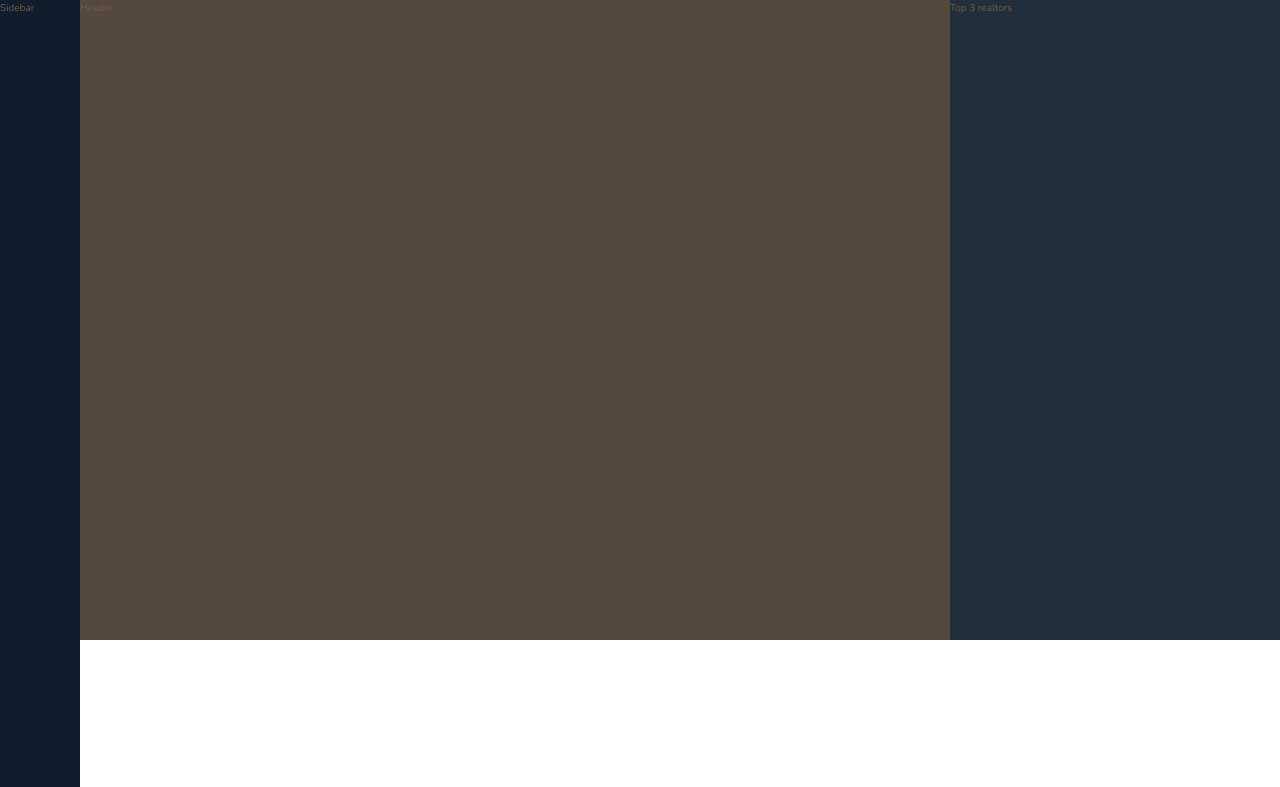
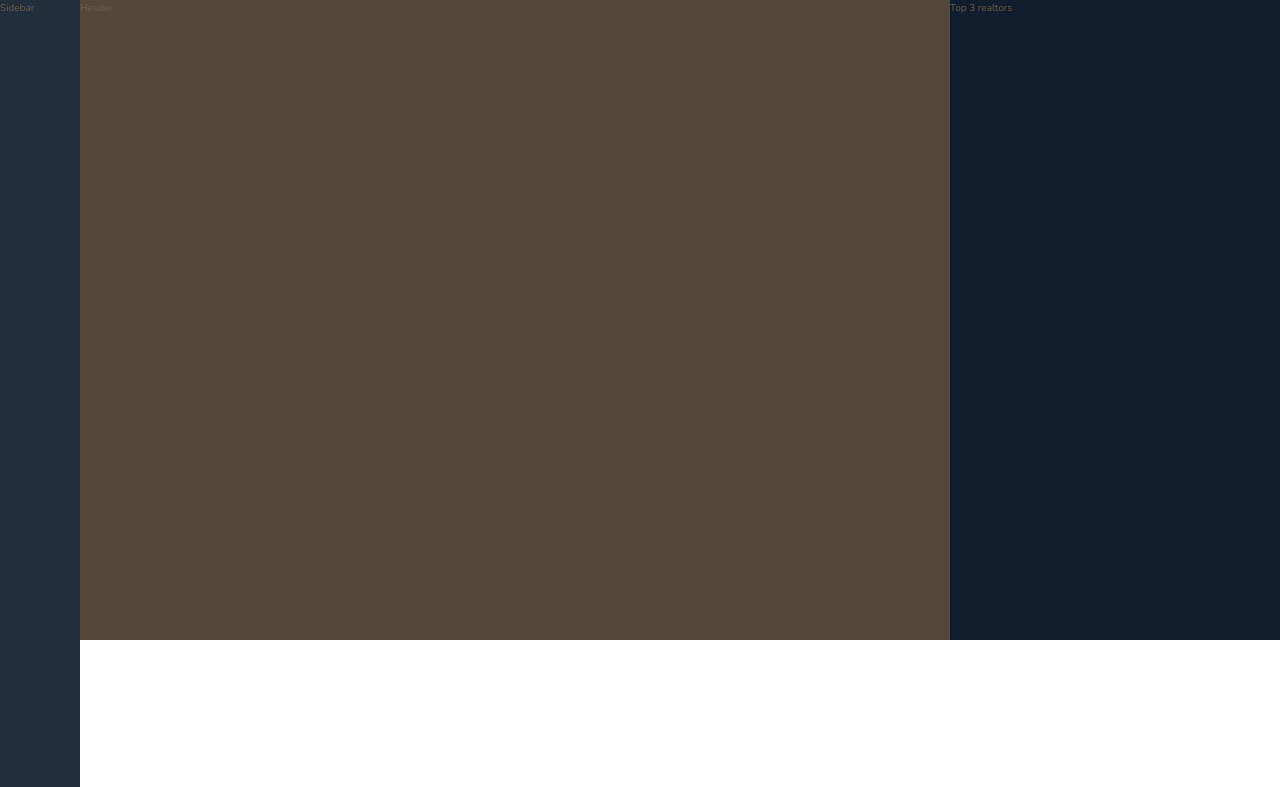
Before and after one commit to swarajlaha/Homezie, a website: page index.html in a window 1280 px wide. Shown: the top 787 px of the page. Drawn offline with nearby package versions, Linux system fonts and the light colour scheme; files that its build step writes are made by us from their sources.

Commit message:
Added color white

```diff
--- a/sass/_base.scss
+++ b/sass/_base.scss
@@ -1,11 +1,12 @@
 // COLOR VARIABLES
-$color-primary: #101d2c;
-$color-primary-dark: #212F3D;
+$color-primary: #212F3D;
+$color-primary-dark: #101d2c;
 $color-secondary: #2E4053;
 $color-grey-light-1: #f9f7f6;
 $color-grey-light-2: #aaa;
 $color-grey-dark-1: #54483A;
 $color-grey-dark-2: #6D5D4B;
+$color-white: #fff;
 // FONT VARIABLES
 $font-primary: 'Nunito',
 sans-serif;
```
